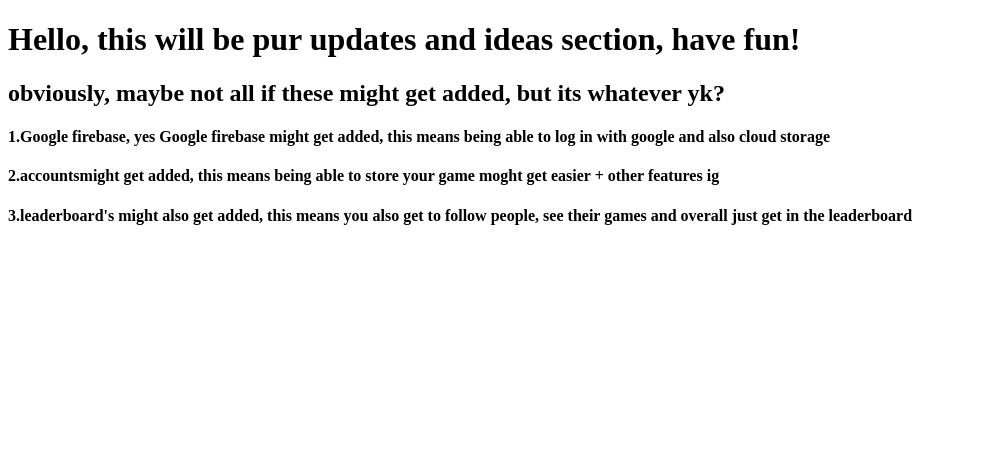
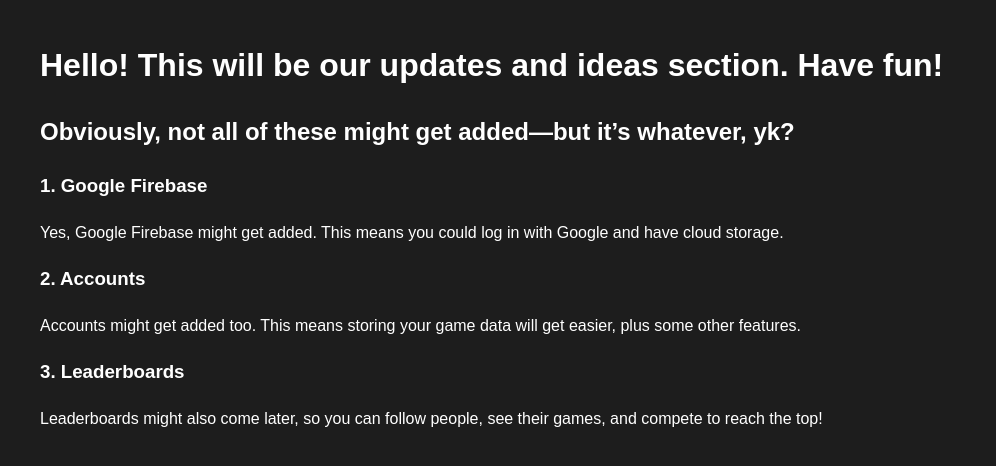
Before and after one commit to omxrprob/Casino, a plain HTML site: page updates.html in a window 1280 px wide. Shown: the whole page, without its empty margins (0-996 px from the left). Drawn offline with Linux system fonts and the light colour scheme.

Commit message:
Update updates.html

```diff
--- a/updates.html
+++ b/updates.html
@@ -3,13 +3,27 @@
 <head>
   <meta charset="UTF-8">
   <meta name="viewport" content="width=device-width, initial-scale=1.0">
-  <title>Casino | updates and ideas</title>
+  <title>Casino | Updates and Ideas</title>
+  <style>
+    body {
+      background-color: #1D1D1D;
+      color: white;
+      font-family: Arial, sans-serif;
+      line-height: 1.6;
+      margin: 40px;
+  </style>
 </head>
 <body>
-  <h1>Hello, this will be pur updates and ideas section, have fun!</h1>
-  <h2>obviously, maybe not all if these might get added, but its whatever yk?</h2>
-  <h4>1.<strong>Google firebase</strong>, yes Google firebase might get added, this means being able to log in with google and also cloud storage</h4>
-  <h4>2.<strong>accounts</strong>might get added, this means being able to store your game moght get easier + other features ig</h4>
-  <h4>3.<strong>leaderboard's</strong> might also get added, this means you also get to follow people, see their games and overall just get in the leaderboard</h4>
+  <h1>Hello! This will be our updates and ideas section. Have fun!</h1>
+  <h2>Obviously, not all of these might get added—but it’s whatever, yk?</h2>
+
+  <h3>1. <strong>Google Firebase</strong></h3>
+  <p>Yes, Google Firebase might get added. This means you could log in with Google and have cloud storage.</p>
+
+  <h3>2. <strong>Accounts</strong></h3>
+  <p>Accounts might get added too. This means storing your game data will get easier, plus some other features.</p>
+
+  <h3>3. <strong>Leaderboards</strong></h3>
+  <p>Leaderboards might also come later, so you can follow people, see their games, and compete to reach the top!</p>
 </body>
 </html>
```
